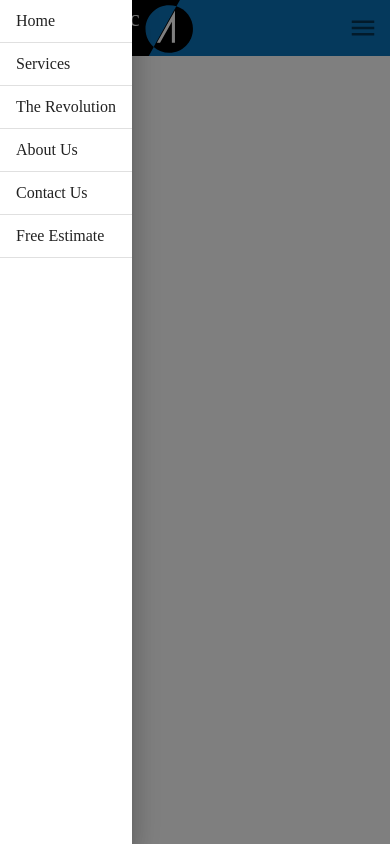
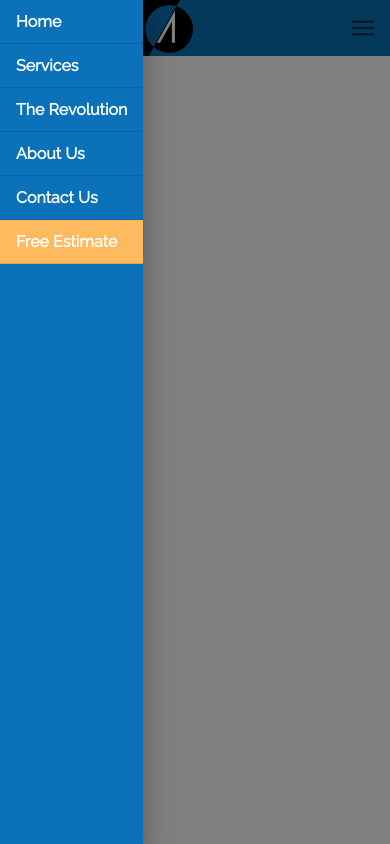
Before and after one commit to Madalin-Antonoiu/Material-UI-Learning, a React (Create React App) app: page / in a window 390 px wide. Both pictures are taken after a click on the button 363 px from the left and 28 px from the top of the page. Built offline with nearby package versions, Linux system fonts and the light colour scheme; a web font is replaced by a local one.

Commit message:
Drawer List - Styling

```diff
--- a/src/components/ui/Header.js
+++ b/src/components/ui/Header.js
@@ -94,6 +94,16 @@ const useStyles = makeStyles(theme => ({
         "&:hover": {
             backgroundColor: "transparent"
         }
+    },
+    drawer: {
+        backgroundColor: theme.palette.common.blue
+    },
+    drawerItem: {
+        ...theme.typography.tab,
+        color: "white"
+    },
+    drawerItemEstimate: {
+        background: theme.palette.common.orange
     }
 }))
 
@@ -208,26 +218,27 @@ export default function Header(props) {
                 open={openDrawer}
                 onOpen={() => setOpenDrawer(true)}
                 onClose={() => setOpenDrawer(false)}
+                classes={{ paper: classes.drawer }}
             >
 
                 <List disablePadding>
                     <ListItem onClick={() => setOpenDrawer(false)} divider button component={Link} to="/">
-                        <ListItemText disableTypography>Home</ListItemText>
+                        <ListItemText className={classes.drawerItem} disableTypography>Home</ListItemText>
                     </ListItem>
                     <ListItem onClick={() => setOpenDrawer(false)} divider button component={Link} to="/services">
-                        <ListItemText disableTypography>Services</ListItemText>
+                        <ListItemText className={classes.drawerItem} disableTypography>Services</ListItemText>
                     </ListItem>
                     <ListItem onClick={() => setOpenDrawer(false)} divider button component={Link} to="/revolution">
-                        <ListItemText disableTypography>The Revolution</ListItemText>
+                        <ListItemText className={classes.drawerItem} disableTypography>The Revolution</ListItemText>
                     </ListItem>
                     <ListItem onClick={() => setOpenDrawer(false)} divider button component={Link} to="/about">
-                        <ListItemText disableTypography>About Us</ListItemText>
+                        <ListItemText className={classes.drawerItem} disableTypography>About Us</ListItemText>
                     </ListItem>
                     <ListItem onClick={() => setOpenDrawer(false)} divider button component={Link} to="/contact">
-                        <ListItemText disableTypography>Contact Us</ListItemText>
+                        <ListItemText className={classes.drawerItem} disableTypography>Contact Us</ListItemText>
                     </ListItem>
-                    <ListItem onClick={() => setOpenDrawer(false)} divider button component={Link} to="/estimate">
-                        <ListItemText disableTypography>Free Estimate</ListItemText>
+                    <ListItem className={classes.drawerItemEstimate} onClick={() => setOpenDrawer(false)} divider button component={Link} to="/estimate">
+                        <ListItemText className={classes.drawerItem} disableTypography>Free Estimate</ListItemText>
                     </ListItem>
                 </List>
 
```
